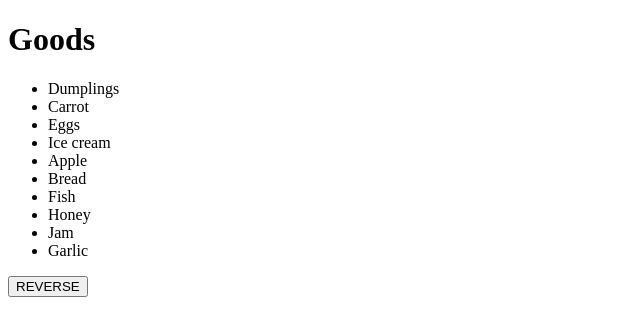
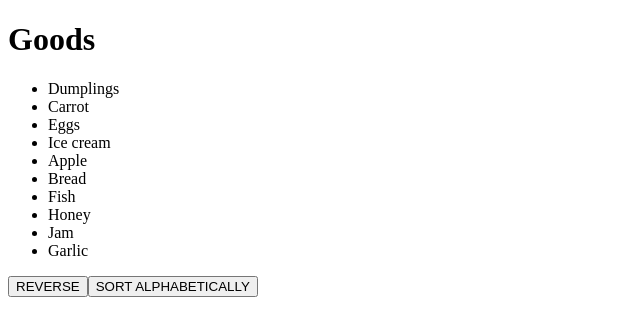
Before and after one commit to mate-academy/react_list-of-goods, a React (Create React App) app: page / in a window 1280 px wide. Both pictures are taken after a click on the button "Start". Shown: the top 336 px of the page, without its empty margins (0-640 px from the left). Built offline with nearby package versions, Linux system fonts and the light colour scheme; the HTML template or start-up script is replaced by a standard one.

Commit message:
1-4 completed

```diff
--- a/public/index.html
+++ b/public/index.html
@@ -3,7 +3,7 @@
   <head>
     <meta charset="utf-8" />
     <meta name="viewport" content="width=device-width, initial-scale=1" />
-    <title>Static list of todos</title>
+    <title>Static list of Goods</title>
   </head>
   <body>
     <div id="root"></div>
--- a/src/App.js
+++ b/src/App.js
@@ -42,6 +42,12 @@ class GoodsList extends React.Component {
     }));
   }
 
+  showListSortedByAlpha = () => {
+    this.setState(prevValue => ({
+      goods: prevValue.goods.sort(),
+    }));
+  }
+
   render() {
     const { goods, listIsHidden } = this.state;
 
@@ -68,6 +74,12 @@ class GoodsList extends React.Component {
             >
               REVERSE
             </button>
+            <button
+              type="button"
+              onClick={this.showListSortedByAlpha}
+            >
+              SORT ALPHABETICALLY
+            </button>
           </div>
         </div>
       </div>
```
